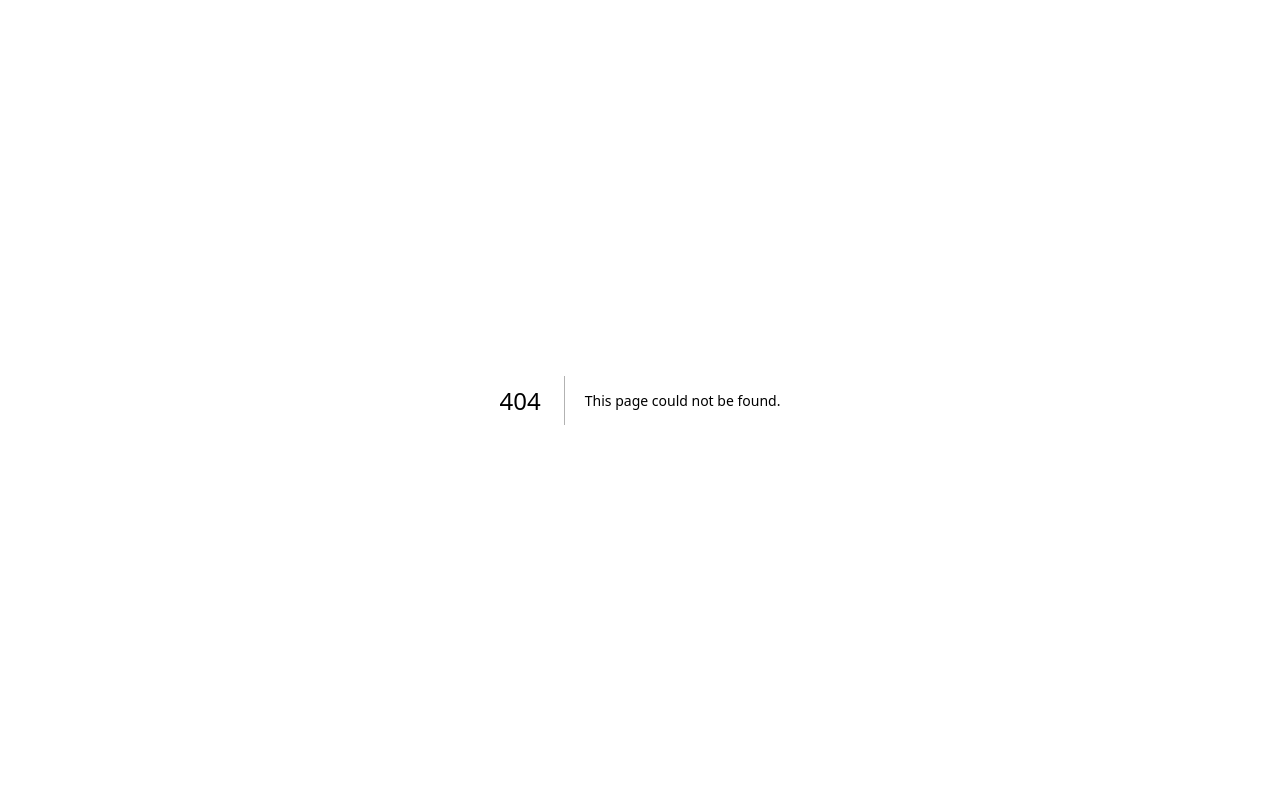
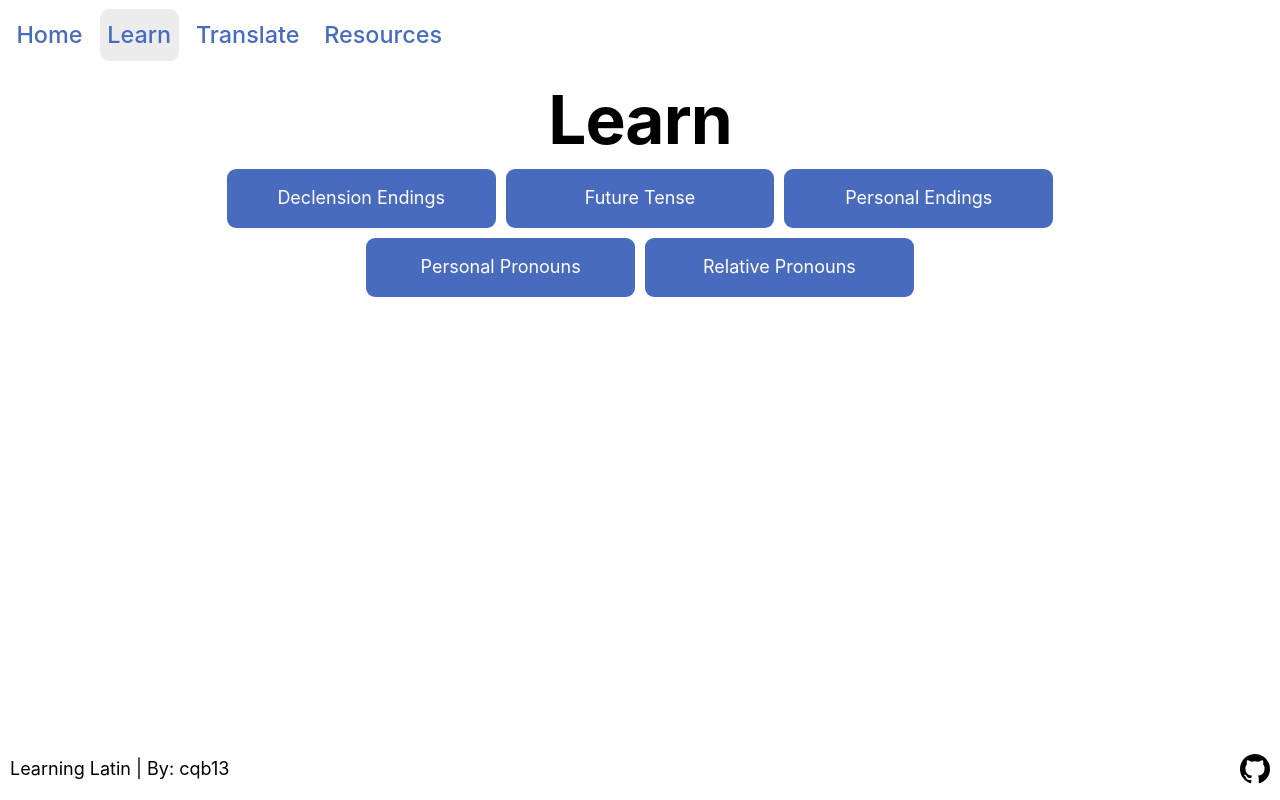
Before and after one commit to cqb13/Learning-Latin, a Next.js app: page /learn in a window 1280 px wide. Before the commit this address had no page. Built offline with nearby package versions, Linux system fonts and the light colour scheme.

Commit message:
🖋 Rename practice to learn - prep for rules

```diff
--- a/components/nav/nav.tsx
+++ b/components/nav/nav.tsx
@@ -8,7 +8,7 @@ import Link from "next/link";
 const NavBar = ({ title, back }: { title?: string; back?: boolean }) => {
   const routes = [
     ["Home", "/"],
-    ["Practice", "/practice"],
+    ["Learn", "/learn"],
     ["Translate", "/translate"],
     ["Resources", "/resources"]
   ];
--- a/pages/practice.tsx
+++ b/pages/learn.tsx
@@ -1,27 +1,27 @@
 import utilStyles from "../styles/utils.module.css";
-import styles from "../styles/practice.module.css";
 import Layout from "../components/layout/layout";
 import Button from "../components/button/button";
+import styles from "../styles/learn.module.css";
 
 const Practice = () => {
   const practiceRoutes = [
-    ["Declension Endings", "/practice/declension-endings"],
-    ["Future Tense", "/practice/future-tense"],
-    ["Personal Endings", "/practice/personal-endings"],
-    ["Personal Pronouns", "/practice/personal-pronouns"],
-    ["Relative Pronouns", "/practice/relative-pronouns"]
+    ["Declension Endings", "/learn/declension-endings"],
+    ["Future Tense", "/learn/future-tense"],
+    ["Personal Endings", "/learn/personal-endings"],
+    ["Personal Pronouns", "/learn/personal-pronouns"],
+    ["Relative Pronouns", "/learn/relative-pronouns"]
   ];
 
   return (
-    <Layout title="Practice">
+    <Layout title="Learn">
       <section className={utilStyles.container}>
         <div className={utilStyles.heading2Xl}>
-          <h1>Practice</h1>
+          <h1>Learn</h1>
         </div>
         <section className={styles.practiceNav}>
           {practiceRoutes.map(route =>
             <Button
-              link={`/practice/${route[0].toLowerCase().replace(" ", "-")}`}
+              link={`/learn/${route[0].toLowerCase().replace(" ", "-")}`}
               class={`${utilStyles.twoWidth} ${styles.practiceLink}`}
             >
               {route[0]}
```
Also changed, not shown: pages/learn/[id].tsx (renamed from pages/practice/[id].tsx, +6 -6 lines), lib/data/learn/declensions.ts (renamed from lib/data/practice/declensions.ts), lib/data/learn/future-tense.ts (renamed from lib/data/practice/future-tense.ts), lib/data/learn/personal-endings.ts (renamed from lib/data/practice/personal-endings.ts), lib/data/learn/personal-pronouns.ts (renamed from lib/data/practice/personal-pronouns.ts), lib/data/learn/relative-pronouns.ts (renamed from lib/data/practice/relative-pronouns.ts), styles/learn.module.css (renamed from styles/practice.module.css).
